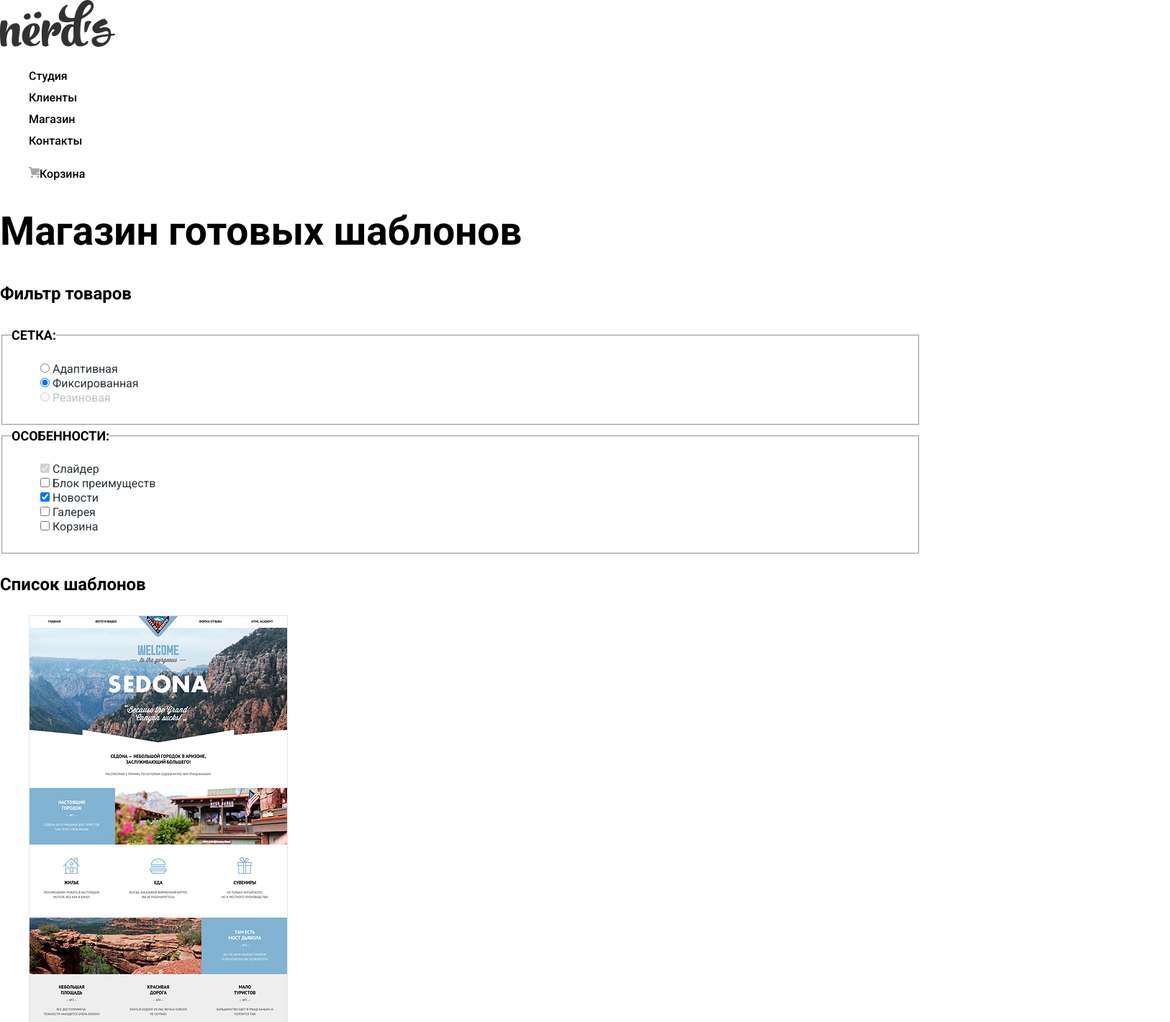
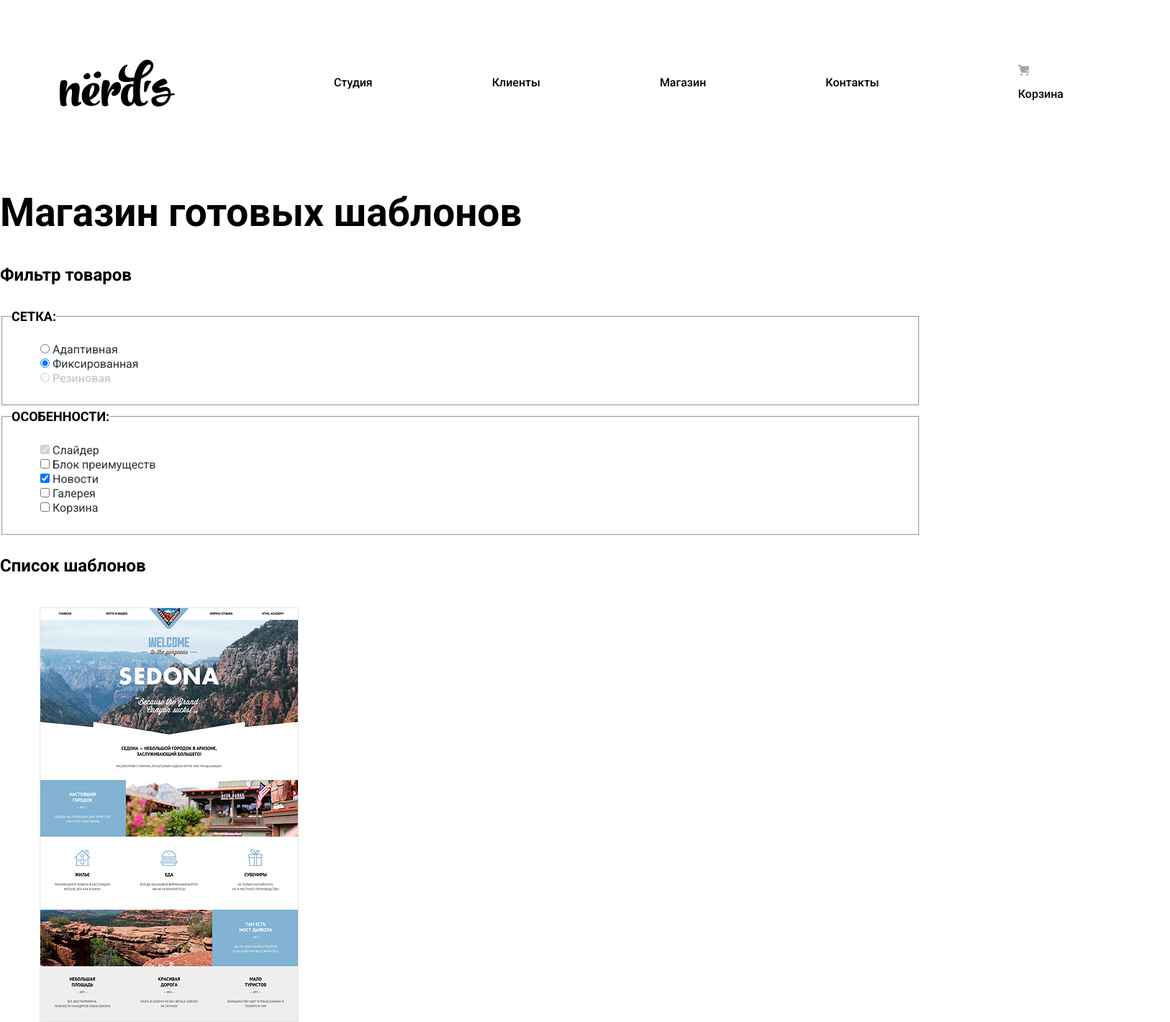
Before and after one commit to XXXhmel/663803-nerds-24, a plain HTML site: page catalog.html in a window 1280 px wide. Shown: the top 1420 px of the page at 72% size, 1626 px wide, since content can reach past the window. Drawn offline with Linux system fonts and the light colour scheme.

Commit message:
Вносит сетки

```diff
--- a/css/style.css
+++ b/css/style.css
@@ -13,6 +13,9 @@ a {
 
 /*Меню*/
 .main-navigation {
+  display: flex;
+  justify-content: space-around;
+  align-items: center;
   font-size: 16px;
   line-height: 1.88;
   color: #000000;
@@ -35,10 +38,15 @@ a {
 /*Панель меню*/
 .site-navigation,
 .user-navigation {
+  display: flex;
+  padding: 30px;
+  margin: 25px;
   list-style: none;
 }
 
 .main-navigation a {
+  flex-direction: row;
+  margin: 83px;
   color: inherit;
 }
 
@@ -54,6 +62,8 @@ a {
 
 /*Преимущества*/
 .features-list {
+  display: flex;
+  justify-content: space-around;
   list-style: none;
 }
 
@@ -123,6 +133,7 @@ a {
 
 /*Подвал*/
 .footer-social {
+  display: flex;
   list-style: none;
 }
 
@@ -131,6 +142,8 @@ a {
   border-radius: 50%;
   width: 79px;
   height: 79px;
+  flex-direction: row;
+  margin: 5px;
   background: #e1e1e1;
   position: relative;
   font-size: 0;
@@ -214,22 +227,26 @@ a {
 
 /*Кнопка*/
 .catalog-list {
+  display: flex;
+  flex-wrap: wrap;
   list-style: none;
 }
 
 .catalog-item {
-  font-size: 16px;
+  flex-direction: column;
+  flex-wrap: wrap;
+  width: 650px;
+  padding: 10px;
+  margin: 5px;
   line-height: 1.13;
 }
 
 .subtitle-item {
   font-weight: 500;
-  line-height: 1.13;
   color: #283136;
 }
 
 .subtitle-btn {
-  line-height: 1.13;
   background-color: #fb565a;
 }
 
```
